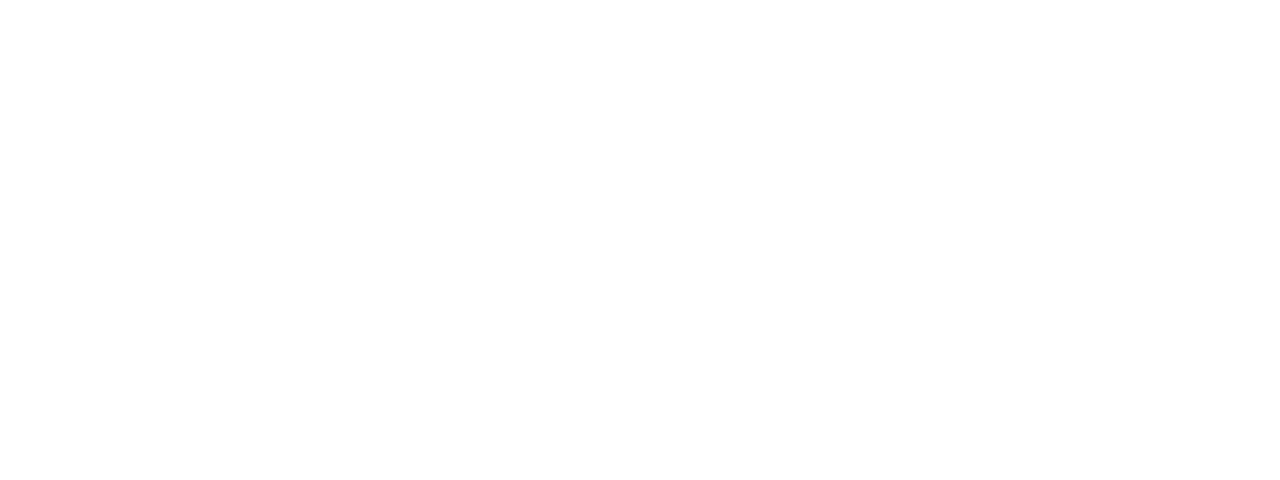
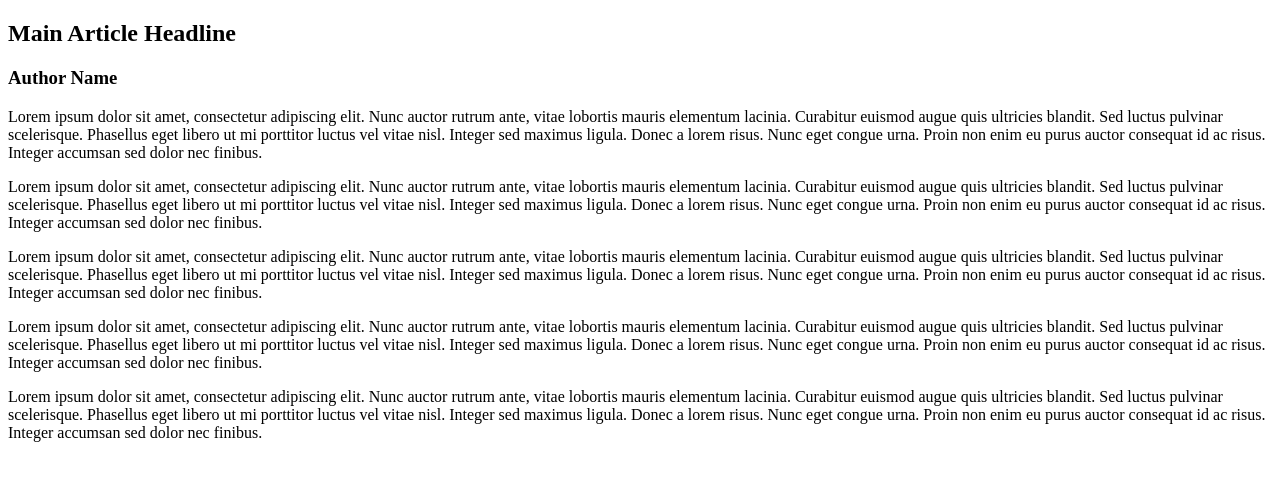
Before and after one commit to ecoBela/html_css_lab_wk3_day02, a plain HTML site: page index.html in a window 1280 px wide. Drawn offline with Linux system fonts and the light colour scheme.

Commit message:
Main article section complete

```diff
--- a/index.html
+++ b/index.html
@@ -6,6 +6,23 @@
     <title>Document</title>
 </head>
 <body>
+    <header></header>
+    <main>
+        <article>
+            <hgroup>
+                <h2>Main Article Headline</h2>
+                <h3>Author Name</h3>
+            </hgroup>
+            <main>
+                <p>Lorem ipsum dolor sit amet, consectetur adipiscing elit. Nunc auctor rutrum ante, vitae lobortis mauris elementum lacinia. Curabitur euismod augue quis ultricies blandit. Sed luctus pulvinar scelerisque. Phasellus eget libero ut mi porttitor luctus vel vitae nisl. Integer sed maximus ligula. Donec a lorem risus. Nunc eget congue urna. Proin non enim eu purus auctor consequat id ac risus. Integer accumsan sed dolor nec finibus.</p>
+                <p>Lorem ipsum dolor sit amet, consectetur adipiscing elit. Nunc auctor rutrum ante, vitae lobortis mauris elementum lacinia. Curabitur euismod augue quis ultricies blandit. Sed luctus pulvinar scelerisque. Phasellus eget libero ut mi porttitor luctus vel vitae nisl. Integer sed maximus ligula. Donec a lorem risus. Nunc eget congue urna. Proin non enim eu purus auctor consequat id ac risus. Integer accumsan sed dolor nec finibus.</p>
+                <p>Lorem ipsum dolor sit amet, consectetur adipiscing elit. Nunc auctor rutrum ante, vitae lobortis mauris elementum lacinia. Curabitur euismod augue quis ultricies blandit. Sed luctus pulvinar scelerisque. Phasellus eget libero ut mi porttitor luctus vel vitae nisl. Integer sed maximus ligula. Donec a lorem risus. Nunc eget congue urna. Proin non enim eu purus auctor consequat id ac risus. Integer accumsan sed dolor nec finibus.</p>
+                <p>Lorem ipsum dolor sit amet, consectetur adipiscing elit. Nunc auctor rutrum ante, vitae lobortis mauris elementum lacinia. Curabitur euismod augue quis ultricies blandit. Sed luctus pulvinar scelerisque. Phasellus eget libero ut mi porttitor luctus vel vitae nisl. Integer sed maximus ligula. Donec a lorem risus. Nunc eget congue urna. Proin non enim eu purus auctor consequat id ac risus. Integer accumsan sed dolor nec finibus.</p>
+                <p>Lorem ipsum dolor sit amet, consectetur adipiscing elit. Nunc auctor rutrum ante, vitae lobortis mauris elementum lacinia. Curabitur euismod augue quis ultricies blandit. Sed luctus pulvinar scelerisque. Phasellus eget libero ut mi porttitor luctus vel vitae nisl. Integer sed maximus ligula. Donec a lorem risus. Nunc eget congue urna. Proin non enim eu purus auctor consequat id ac risus. Integer accumsan sed dolor nec finibus.</p>
+            </main>
+        </article>
+    </main>
+    <footer></footer>
 
 </body>
 </html>
```
